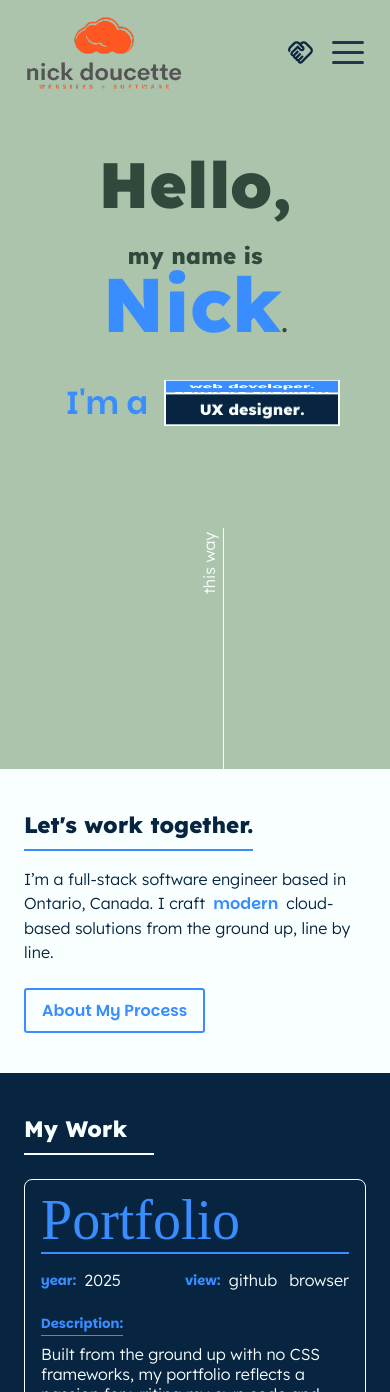
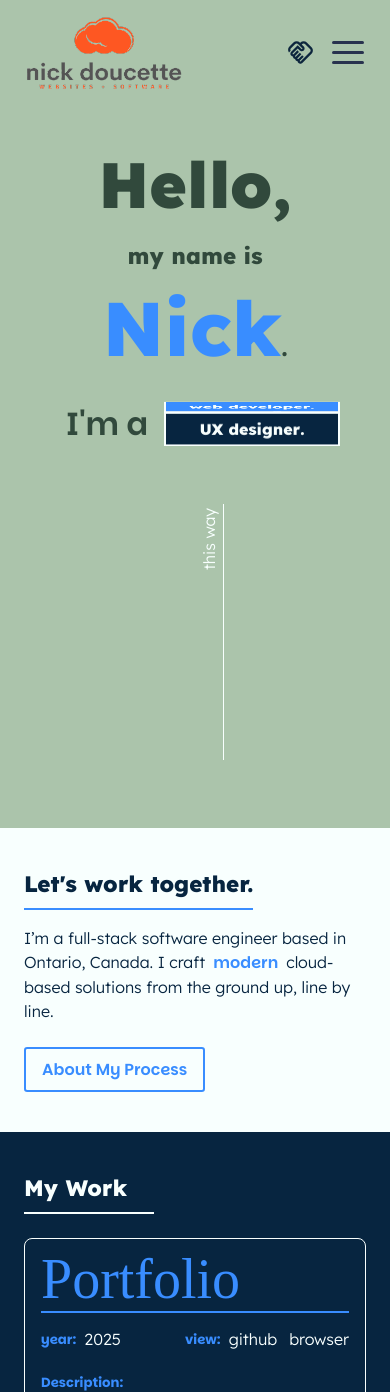
Before and after one commit to nickdoucette24/portfolio, a React (Create React App) app in the folder client/: page / in a window 390 px wide. Shown: the top 1392 px of the page. Built offline with nearby package versions, Linux system fonts and the light colour scheme; a web font is replaced by a local one.

Commit message:
Fixed some margins and paddings in the hero sections at all breakpoints.

```diff
--- a/client/src/pages/LandingPage/LandingPage.scss
+++ b/client/src/pages/LandingPage/LandingPage.scss
@@ -19,20 +19,24 @@
     display: flex;
     align-items: flex-start;
     position: absolute;
-    top: 33rem;
+    top: 31.5rem;
     left: 50vw;
     z-index: 0;
 
+    @include mobile {
+      top: 32rem;
+    }
+
     @include tablet {
-      top: 38rem;
+      top: 36rem;
     }
 
     @include laptop {
-      top: 42rem;
+      top: 41rem;
     }
 
     @include desktop {
-      top: 43.5rem;
+      top: 42.5rem;
     }
 
     &--title {
@@ -79,61 +83,6 @@
     margin-top: 8rem;
   }
 
-  // &__headshot {
-  //   @include flex-centre;
-  //   opacity: 0;
-  //   margin-top: 20rem;
-  //   cursor: default;
-  //   position: relative;
-  //   transform: translateY(2rem);
-  //   display: hidden;
-  //   gap: 2rem;
-  //   transition: opacity 0.8s ease-out, transform 0.8s ease-out;
-
-  //   @include tablet {
-  //     margin-top: 0;
-  //   }
-
-  //   &--img {
-  //     width: 10rem;
-  //     border-radius: 0.3rem;
-  //     opacity: 0;
-  //     transform: translateY(2rem);
-  //     transition: opacity 0.8s ease-out, transform 0.8s ease-out;
-
-  //     @include mobile {
-  //       width: 11rem;
-  //     }
-
-  //     @include tablet {
-  //       width: 13.5rem;
-  //       margin-top: 0;
-  //     }
-
-  //     @include laptop {
-  //       width: 18rem;
-  //     }
-
-  //     &.fade-in {
-  //       opacity: 1;
-  //       transform: translateY(0);
-  //     }
-  //   }
-
-  //   &.fade-in {
-  //     opacity: 1;
-  //     transform: translateY(0);
-  //   }
-
-  //   &--text {
-  //     font-family: Parkinsans;
-  //     width: 6.8rem;
-  //     text-align: center;
-  //     font-size: 0.75rem;
-  //     transform: rotate(-20deg);
-  //   }
-  // }
-
   &__text {
     display: flex;
     flex-direction: column;
@@ -159,6 +108,7 @@
 
       @include laptop {
         margin-top: 7rem;
+        margin-bottom: 2rem;
       }
 
       @include desktop {
@@ -168,7 +118,7 @@
 
     &--h2 {
       @include h2;
-      margin: 0.5rem 0;
+      margin: 0.5rem 0 2rem 0;
     }
 
     &--h3 {
@@ -180,6 +130,12 @@
       text-wrap: nowrap;
       @include h4;
       font-size: 2rem;
+      margin: 1rem 0;
+      color: $brunswick;
+
+      @include tablet {
+        font-size: 2rem;
+      }
     }
 
     &--highlight {
@@ -223,7 +179,6 @@
     @include flex-centre;
     flex-wrap: nowrap;
     justify-content: flex-start;
-    margin-bottom: 1rem;
     gap: 1rem;
 
     @include mobile {
@@ -351,10 +306,18 @@
   @include flex-centre;
   background-color: $cloud;
   width: 100vw;
-  margin-top: 18.5rem;
+  margin-top: 23.5rem;
 
   @include tablet {
-    margin-top: 20.5rem;
+    margin-top: 24rem;
+  }
+
+  @include laptop {
+    margin-top: 23rem;
+  }
+
+  @include desktop {
+    margin-top: 23rem;
   }
 }
 
--- a/client/src/sass/partials/_mixins.scss
+++ b/client/src/sass/partials/_mixins.scss
@@ -63,7 +63,7 @@
   color: $superhero;
 
   @include tablet {
-    font-size: 1.125rem;
+    font-size: 1.225rem;
     line-height: 1.6875rem;
   }
 
```
